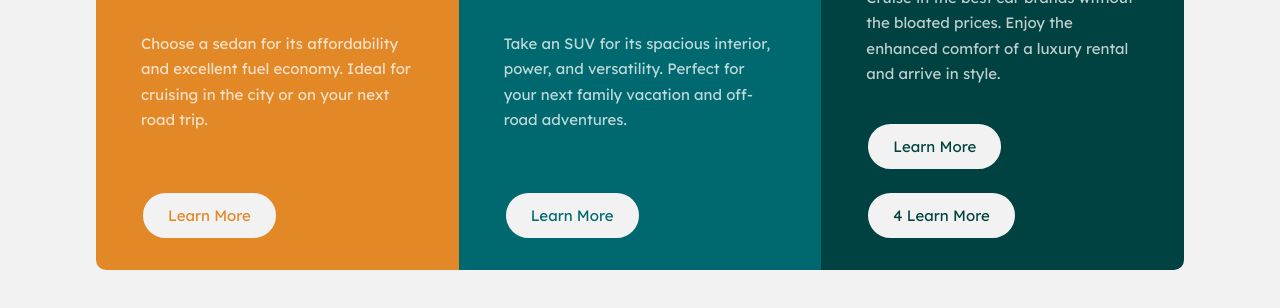
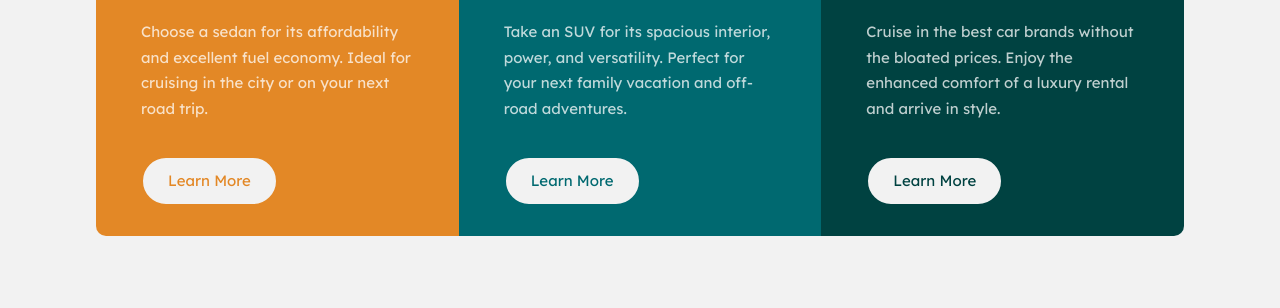
Before and after one commit to Enmanuel-Otero-Montano/3-column-preview-card-component-main, a plain HTML site: page index.html in a window 1280 px wide. Shown: the part 360-668 px from the top of the page. Drawn offline with Linux system fonts and the light colour scheme.

Commit message:
Update index.html

```diff
--- a/index.html
+++ b/index.html
@@ -31,7 +31,6 @@
             <h2 class="modelo-auto">Luxury</h2>
             <p class="descripcion">Cruise in the best car brands without the bloated prices. Enjoy the enhanced comfort of a luxury rental and arrive in style.</p>
             <a href="#" class="btn btn-3">Learn More</a>
-            <a href="#" class="btn btn-3">4 Learn More</a>
         </article>
     </main>
 </body>
```
